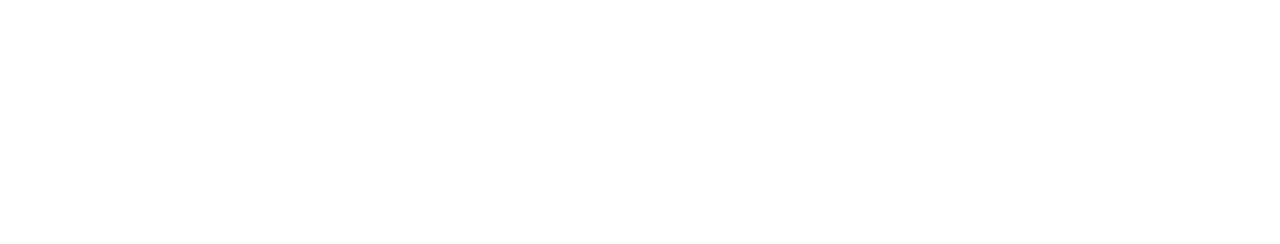
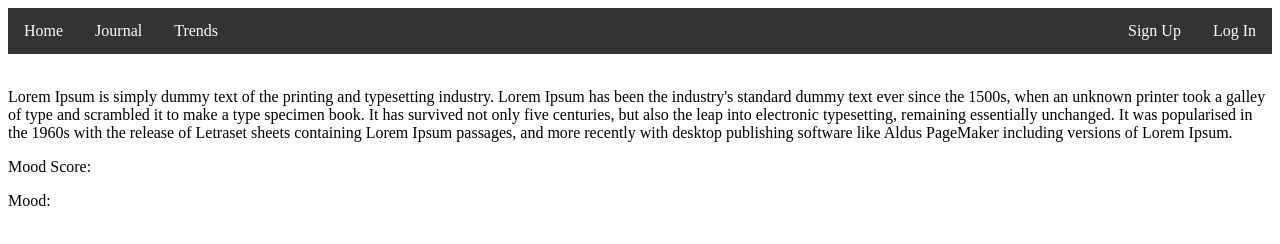
Before and after one commit to Oldhoon/nwhacks, a plain HTML site: page submit.html in a window 1280 px wide. Drawn offline with Linux system fonts and the light colour scheme.

```diff
--- a/style.css
+++ b/style.css
@@ -28,3 +28,12 @@
   li a:hover {
     background-color: #111;
   }
+
+  form {
+    text-align: center;
+    margin: 50px;
+  }
+
+  .submit{
+
+  }
--- a/submit.html
+++ b/submit.html
@@ -4,8 +4,30 @@
     <meta charset="UTF-8">
     <meta name="viewport" content="width=device-width, initial-scale=1.0">
     <title>Document</title>
+    <link href="style.css" rel="stylesheet" type="text/css" />
 </head>
 <body>
+    <div class="navbar">
+        <ul>
+            <li> <a href="" >Home</a></li>
+            <li> <a href="" >Journal</a></li>
+            <li> <a href="" >Trends</a></li>
+            <li class="signup"> <a href="" >Log In</a></li>
+            <li class="login"> <a href="" >Sign Up</a></li>
 
+        </ul>
+    </div>
+    <div>
+        <img class="gif" src="">
+        <p class="journal-entry">
+            Lorem Ipsum is simply dummy text of the printing and typesetting industry. Lorem Ipsum has been the industry's standard dummy text ever since the 1500s,
+             when an unknown printer took a galley of type and scrambled it to make a type specimen book.
+            It has survived not only five centuries, but also the leap into electronic typesetting, remaining essentially unchanged.
+            It was popularised in the 1960s with the release of Letraset sheets containing Lorem Ipsum passages, and more recently with desktop publishing software
+            like Aldus PageMaker including versions of Lorem Ipsum.
+        </p>
+        <p class="score">Mood Score: </p>
+        <p class="mood">Mood:</p>
+    </div>
 </body>
 </html>
```
Also changed, not shown: entry.html (+11 -2 lines).
